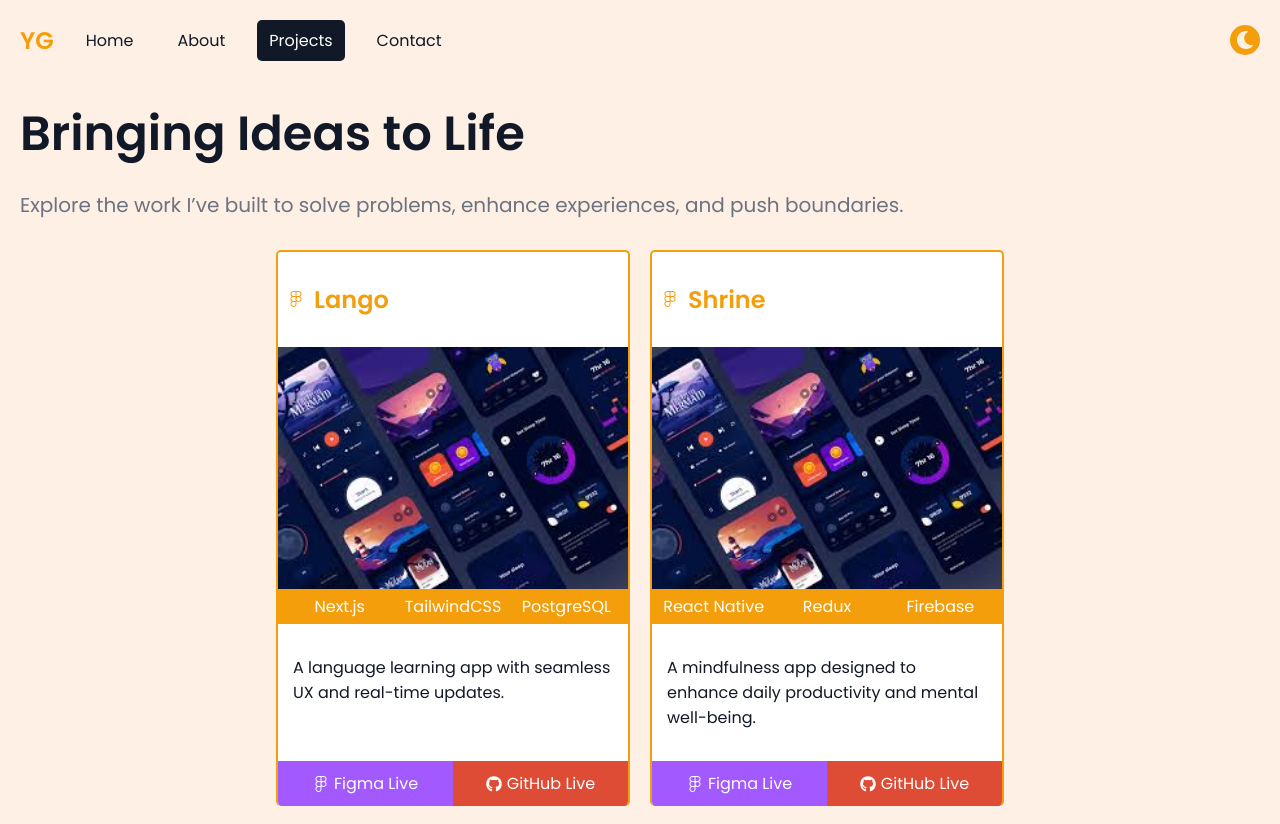
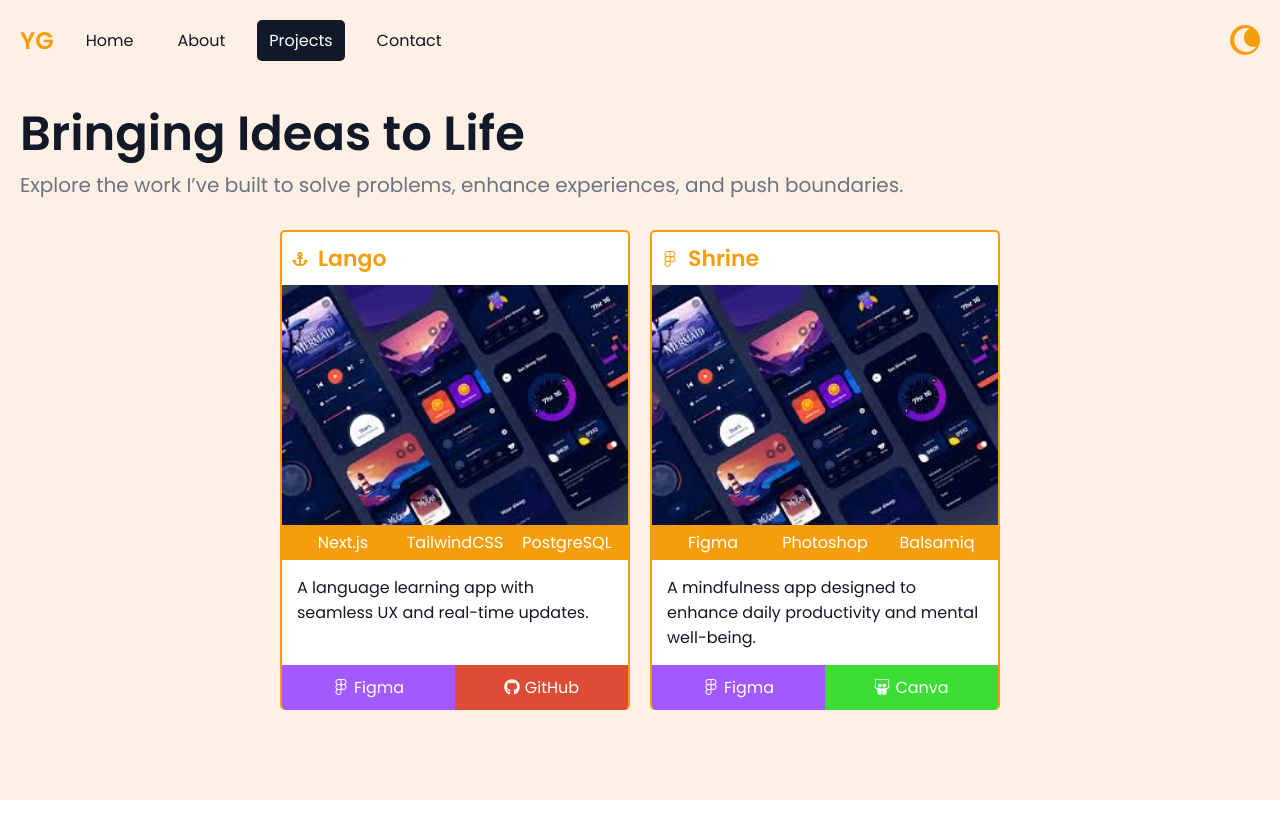
Before and after one commit to yahavgal/Portfolio, a React (Create React App) app: page /projects in a window 1280 px wide. After the commit the page ends 800 px from the top, so only its background shows below. Built offline with nearby package versions, Linux system fonts and the light colour scheme.

Commit message:
Added live links to each project if exists

```diff
--- a/public/index.html
+++ b/public/index.html
@@ -1,7 +1,7 @@
 <!DOCTYPE html>
 <html lang="en">
   <head>
-    <meta charset="utf-8" />
+    <meta charset="utf-8"  />
     <link rel="icon" href="%PUBLIC_URL%/favicon.ico" />
     <meta name="viewport" content="width=device-width, initial-scale=1" />
     <meta name="theme-color" content="#000000" />
--- a/src/index.css
+++ b/src/index.css
@@ -1,15 +1,34 @@
 @import url('https://fonts.googleapis.com/css2?family=Poppins:wght@400;600&display=swap');
 
-body {
+html, body {
   margin: 0;
   font-family: 'Poppins', -apple-system, BlinkMacSystemFont, 'Segoe UI', 'Roboto', 'Oxygen',
     'Ubuntu', 'Cantarell', 'Fira Sans', 'Droid Sans', 'Helvetica Neue',
     sans-serif;
   -webkit-font-smoothing: antialiased;
   -moz-osx-font-smoothing: grayscale;
+  overflow: hidden;
 }
 
 code {
   font-family: 'Poppins', source-code-pro, Menlo, Monaco, Consolas, 'Courier New',
     monospace;
 }
+
+body, html {
+  margin: 0;
+  padding: 0;
+  height: 100%;
+  width: 100%;
+}
+
+
+section {
+  min-height: 100vh;
+}
+
+* {
+  margin: 0;
+  padding: 0;
+  box-sizing: border-box;
+}
--- a/src/pages/About.js
+++ b/src/pages/About.js
@@ -9,7 +9,7 @@
   display: flex;
   flex-direction: column;
   justify-content: space-between; /* Ensures footer sticks to the bottom */
-  padding: 18px 0 20px 20px;
+  padding: 18px 20px;
 `;
 
 const ContentContainer = styled.div`
--- a/src/pages/Home.js
+++ b/src/pages/Home.js
@@ -16,7 +16,7 @@
   align-items: start;
   height: 100vh;
   background-color: ${(props) => props.theme.background};
-  padding: 18px 0 20px 20px;
+  padding: 18px 20px;
 
   @media (max-width: 768px) {
     justify-content: center; /* Centers content vertically */
--- a/src/pages/Projects.js
+++ b/src/pages/Projects.js
@@ -1,6 +1,6 @@
 import React, { useState } from 'react';
 import styled from 'styled-components';
-import { FaGithub, FaFigma, FaArrowLeft } from 'react-icons/fa';
+import { FaGithub, FaFigma, FaArrowLeft, FaSlideshare, FaAnchor } from 'react-icons/fa';
 
 // Styled Components for Projects Section
 const ProjectsContainer = styled.section`
@@ -59,8 +59,9 @@
 `;
 
 const ProjectTitle = styled.h2`
+  margin: 0;
   margin-left: 10px;
-  font-size: 1.5rem;
+  font-size: 22px;
 `;
 
 const ProjectImage = styled.img`
@@ -89,6 +90,7 @@
 
 const LinksContainer = styled.div`
   display: flex;
+  justify-content: center;
 `;
 
 const LinkButton = styled.a`
@@ -101,13 +103,14 @@
   flex: 1;
   transition: background 0.3s;
 
-  &:first-of-type {
-    background-color: #A259FF; /* Figma link color */
-  }
-
-  &:last-of-type {
-    background-color: #DE4C36; /* GitHub link color */
-  }
+  background-color: ${(props) =>
+    props.platform === 'figma'
+      ? '#A259FF'
+      : props.platform === 'github'
+      ? '#DE4C36'
+      : props.platform === 'canva'
+      ? '#3CDE36'
+      : 'transparent'};
 
   svg {
     margin-right: 5px;
@@ -119,11 +122,6 @@
 `;
 
 const ExpandedProject = styled.div`
-  width: calc(100% - 40px);
-  max-width: 1200px;
-  margin: 0 auto;
-  padding: 0 20px;
-  height: calc(100vh - 80px);
   background-color: ${(props) => props.theme.contrast};
   border: 2px solid ${(props) => props.theme.accent};
   border-radius: 5px;
@@ -131,13 +129,12 @@
 
 const ExpandedHeader = styled.div`
   background-color: ${(props) => props.theme.accent};
-  padding: 10px;
+  padding: 10px 20px;
   display: flex;
+  justify-content: space-between;
   align-items: center;
   color: ${(props) => props.theme.contrast};
   border-radius: 5px 5px 0 0;
-  position: sticky;
-  top: 0;
 `;
 
 const BackButton = styled.button`
@@ -148,7 +145,7 @@
   display: flex;
   align-items: center;
   font-size: 1rem;
-  padding: 0;
+  font-weight: bold;
 
   &:hover {
     opacity: 0.7;
@@ -160,10 +157,49 @@
 `;
 
 const ExpandedContent = styled.div`
+  padding: 20px;
+`;
+
+const HeaderContent = styled.div`
   display: flex;
   align-items: center;
-  padding: 20px 0;
-  gap: 10px;
+  justify-content: space-between;
+`;
+
+const ProjectDetails = styled.div`
+  display: flex;
+  align-items: center;
+  gap: 15px;
+`;
+
+const CircleLinkButton = styled.a`
+  display: flex;
+  align-items: center;
+  justify-content: center;
+  width: 40px;
+  height: 40px;
+  color: ${(props) => props.theme.contrast};
+  text-decoration: none;
+  border: 1px solid ${(props) => props.theme.textPrimary};
+  border-radius: 50%;
+  background-color: ${(props) =>
+    props.platform === 'figma'
+      ? '#A259FF'
+      : props.platform === 'github'
+      ? '#DE4C36'
+      : props.platform === 'canva'
+      ? '#3CDE36'
+      : 'transparent'};
+  transition: transform 0.3s;
+  margin-left: 10px; /* Added spacing between buttons */
+
+  &:hover {
+    transform: scale(1.1);
+  }
+
+  svg {
+    font-size: 1.5rem;
+  }
 `;
 
 const ProjectIcon = styled.div`
@@ -172,7 +208,7 @@
 `;
 
 const ProjectName = styled.h2`
-  font-size: 2rem;
+  font-size: 28px;
   color: ${(props) => props.theme.textPrimary};
 `;
 
@@ -184,18 +220,19 @@
     description: 'A language learning app with seamless UX and real-time updates.',
     figmaLink: 'https://figma.com',
     githubLink: 'https://github.com',
-    icon: <FaFigma />,
+    canvaLink: null,
+    icon: <FaAnchor />,
   },
   {
     name: 'Shrine',
     image: 'project-preview.jpg',
-    techStack: ['React Native', 'Redux', 'Firebase'],
+    techStack: ['Figma', 'Photoshop', 'Balsamiq'],
     description: 'A mindfulness app designed to enhance daily productivity and mental well-being.',
     figmaLink: 'https://figma.com',
-    githubLink: 'https://github.com',
+    githubLink: null,
+    canvaLink: 'https://canva.com',
     icon: <FaFigma />,
   },
-  // Add more projects as needed
 ];
 
 const Projects = () => {
@@ -237,12 +274,36 @@
               </TechStack>
               <ProjectDescription>{project.description}</ProjectDescription>
               <LinksContainer>
-                <LinkButton href={project.figmaLink} target="_blank" rel="noopener noreferrer">
-                  <FaFigma /> Figma Live
-                </LinkButton>
-                <LinkButton href={project.githubLink} target="_blank" rel="noopener noreferrer">
-                  <FaGithub /> GitHub Live
-                </LinkButton>
+                {project.figmaLink && (
+                  <LinkButton
+                    href={project.figmaLink}
+                    platform="figma"
+                    target="_blank"
+                    rel="noopener noreferrer"
+                  >
+                    <FaFigma /> Figma
+                  </LinkButton>
+                )}
+                {project.githubLink && (
+                  <LinkButton
+                    href={project.githubLink}
+                    platform="github"
+                    target="_blank"
+                    rel="noopener noreferrer"
+                  >
+                    <FaGithub /> GitHub
+                  </LinkButton>
+                )}
+                {project.canvaLink && (
+                  <LinkButton
+                    href={project.canvaLink}
+                    platform="canva"
+                    target="_blank"
+                    rel="noopener noreferrer"
+                  >
+                    <FaSlideshare /> Canva
+                  </LinkButton>
+                )}
               </LinksContainer>
             </ProjectCard>
           ))}
@@ -255,10 +316,46 @@
             </BackButton>
           </ExpandedHeader>
           <ExpandedContent>
-            {selectedProjectData.icon}
-            <ProjectName>{selectedProjectData.name}</ProjectName>
+            <HeaderContent>
+              <ProjectDetails>
+                {selectedProjectData.icon}
+                <ProjectName>{selectedProjectData.name}</ProjectName>
+              </ProjectDetails>
+              <LinksContainer>
+                {selectedProjectData?.figmaLink && (
+                  <CircleLinkButton
+                    href={selectedProjectData.figmaLink}
+                    platform="figma"
+                    target="_blank"
+                    rel="noopener noreferrer"
+                  >
+                    <FaFigma />
+                  </CircleLinkButton>
+                )}
+                {selectedProjectData?.githubLink && (
+                  <CircleLinkButton
+                    href={selectedProjectData.githubLink}
+                    platform="github"
+                    target="_blank"
+                    rel="noopener noreferrer"
+                  >
+                    <FaGithub />
+                  </CircleLinkButton>
+                )}
+                {selectedProjectData?.canvaLink && (
+                  <CircleLinkButton
+                    href={selectedProjectData.canvaLink}
+                    platform="canva"
+                    target="_blank"
+                    rel="noopener noreferrer"
+                  >
+                    <FaSlideshare />
+                  </CircleLinkButton>
+                )}
+              </LinksContainer>
+            </HeaderContent>
+            <p>{selectedProjectData.description}</p>
           </ExpandedContent>
-          <p>Extended description with more details and pagination...</p>
         </ExpandedProject>
       )}
     </ProjectsContainer>
```
Also changed, not shown: public/wave-haikei.svg (added).
